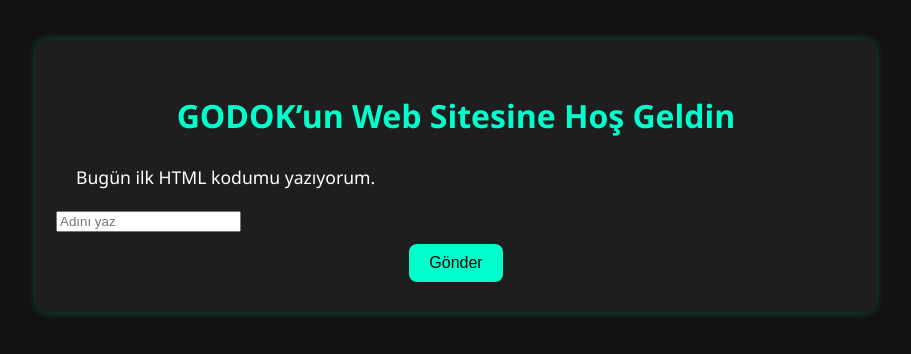
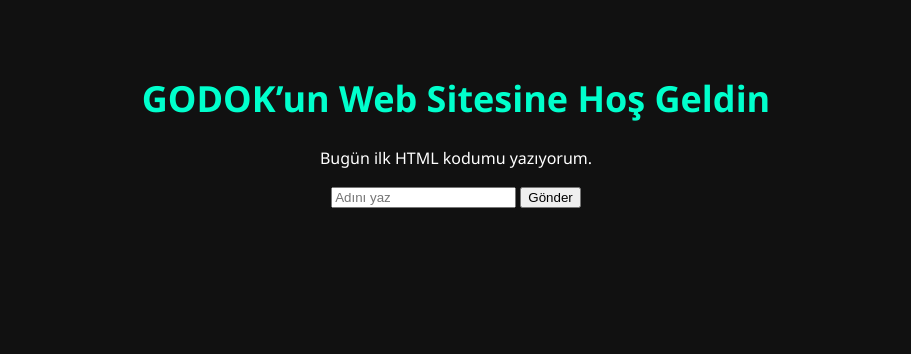
Before and after one commit to GODOKexe/GODOK, a plain HTML site: page index.html in a window 1280 px wide. Shown: the whole page, without its empty margins (184-1095 px from the left). Drawn offline with Linux system fonts and the light colour scheme.

Commit message:
Update style.css
oldu

```diff
--- a/style.css
+++ b/style.css
@@ -1,75 +1,22 @@
-/* Temel stil ayarları */
 body {
-  background-color: #121212;
-  color: #ffffff;
-  font-family: 'Segoe UI', Tahoma, Geneva, Verdana, sans-serif;
+  background-color: #111;
+  color: white;
+  font-family: 'Segoe UI', sans-serif;
   margin: 0;
   padding: 0;
-  line-height: 1.6;
-  transition: background-color 0.5s;
 }
 
-/* Başlıklar */
-h1, h2, h3 {
-  color: #00ffcc;
+.container {
   text-align: center;
-  margin-top: 30px;
-  transition: all 0.3s;
+  padding: 50px;
 }
 
-/* Paragraflar */
-p {
-  font-size: 1.1em;
-  padding: 0 20px;
-  transition: all 0.3s;
+#baslik {
+  font-size: 36px;
+  color: #00ffcc;
 }
 
-/* Butonlar */
-button {
-  background-color: #00ffcc;
-  color: #000;
-  border: none;
-  padding: 10px 20px;
-  margin: 10px auto;
-  display: block;
-  font-size: 1em;
-  border-radius: 8px;
-  cursor: pointer;
-  transition: background-color 0.3s ease;
+#alt-yazi {
+  font-size: 20px;
+  color: #ccc;
 }
-
-button:hover {
-  background-color: #00c2a8;
-}
-
-/* Kutular, bölmeler */
-.container {
-  max-width: 800px;
-  margin: 40px auto;
-  padding: 20px;
-  background-color: #1e1e1e;
-  border-radius: 12px;
-  box-shadow: 0 0 10px #00ffcc44;
-}
-
-/* Linkler */
-a {
-  color: #00ffcc;
-  text-decoration: none;
-}
-
-a:hover {
-  text-decoration: underline;
-}
-
-/* Scrollbar özelleştirme */
-::-webkit-scrollbar {
-  width: 8px;
-}
-::-webkit-scrollbar-track {
-  background: #1e1e1e;
-}
-::-webkit-scrollbar-thumb {
-  background: #00ffcc;
-  border-radius: 4px;
-}
```
